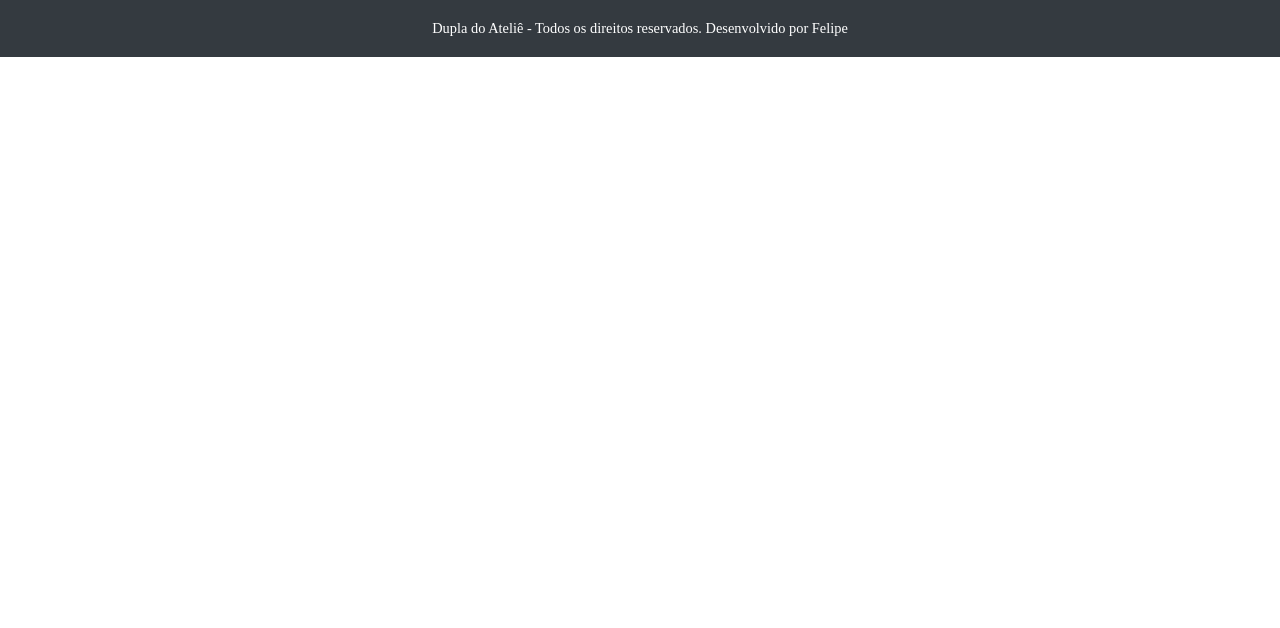
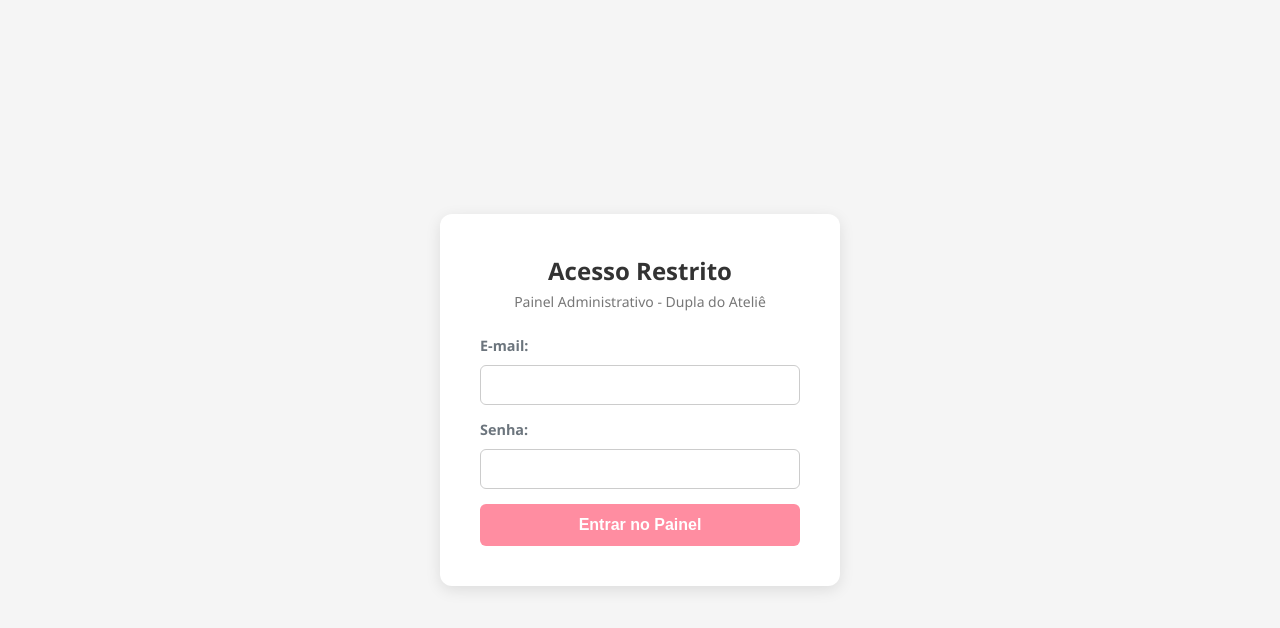
Before and after one commit to FelipeeAlves/site-amigurumi, a React (Vite) app in the folder site_front/: page /login in a window 1280 px wide. Shown: the top 628 px of the page. Built offline with nearby package versions, Linux system fonts and the light colour scheme.

Commit message:
Front-end: Criação da página de Login, componente RotaProtegida e botão de Logout no Admin

```diff
--- a/site_front/src/App.jsx
+++ b/site_front/src/App.jsx
@@ -2,37 +2,32 @@ import React from 'react';
 import { BrowserRouter as Router, Routes, Route } from 'react-router-dom';
 import Loja from './pages/Loja';
 import Admin from './pages/Admin';
-
+import Login from './pages/Login'; // 🆕 Importa a nova página de Login
+import RotaProtegida from './components/RotaProtegida'; // 🆕 Importa o segurança
 
 function App() {
   return (
     <Router>
       <Routes>
-        {/* Rota principal: quem acessa o site limpo vê a Loja */}
+        {/* Rota pública da Loja - Qualquer um acessa */}
         <Route path="/" element={<Loja />} />
 
-        {/* Rota admin: quem digita /admin acessa o painel de cadastro */}
-        <Route path="/admin" element={<Admin />} />
+        {/* Rota pública do Login */}
+        <Route path="/login" element={<Login />} />
+
+        {/* 🔒 ROTA PROTEGIDA DO ADMIN */}
+        {/* Reparou que o <Admin /> agora fica "dentro" da RotaProtegida? */}
+        <Route
+          path="/admin"
+          element={
+            <RotaProtegida>
+              <Admin />
+            </RotaProtegida>
+          }
+        />
       </Routes>
-
-      {/* O Rodapé pode ficar fixo aqui embaixo, aparecendo em todas as páginas */}
-      <footer style={styles.footer}>
-        <p> Dupla do Ateliê - Todos os direitos reservados. Desenvolvido por Felipe</p>
-      </footer>
     </Router>
   );
 }
 
-const styles = {
-  footer: {
-    textAlign: 'center',
-    padding: '20px',
-    backgroundColor: '#343a40',
-    color: 'white',
-    fontSize: '0.9rem',
-    width: '100%',
-    boxSizing: 'border-box'
-  }
-};
-
 export default App;
--- /dev/null
+++ b/site_front/src/components/RotaProtegida.jsx
@@ -0,0 +1,18 @@
+import React from 'react';
+import { Navigate } from 'react-router-dom';
+
+// Esse componente embrulha a página do Admin para protegê-la
+function RotaProtegida({ children }) {
+  // Verifica se existe um token salvo no navegador
+  const token = localStorage.getItem('token');
+
+  // Se NÃO houver token, redireciona na hora para a página de login
+  if (!token) {
+    return <Navigate to="/login" replace />;
+  }
+
+  // Se houver token, permite que o usuário acesse a página (children)
+  return children;
+}
+
+export default RotaProtegida;
--- a/site_front/src/pages/Admin.jsx
+++ b/site_front/src/pages/Admin.jsx
@@ -71,10 +71,20 @@ function Admin() {
     }
   };
 
+  const handleLogout = () => {
+    localStorage.removeItem('token');     // Apaga o crachá de acesso
+    localStorage.removeItem('adminNome'); // Apaga o nome salvo
+    window.location.href = '/login';      // Chuta de volta para o login
+  };
+
   return (
     <div className="admin-container">
       <header className="admin-header">
         <h1 className="admin-title">Painel de Controle</h1>
+        {/* 🚪 BOTÃO DE SAIR ADICIONADO AQUI */}
+      <button onClick={handleLogout} className="btn-logout">
+        Sair do Painel
+      </button>
         <p className="admin-subtitle">Gerencie os produtos e pedidos da Dupla do Ateliê</p>
       </header>
 
--- /dev/null
+++ b/site_front/src/pages/Login.jsx
@@ -0,0 +1,80 @@
+import React, { useState } from 'react';
+import { useNavigate } from 'react-router-dom';
+import '../styles/Login.css'; // Já vamos criar esse arquivo de estilo!
+
+function Login() {
+  const [email, setEmail] = useState('');
+  const [senha, setSenha] = useState('');
+  const [erro, setErro] = useState('');
+  const navigate = useNavigate();
+
+  const handleLogin = async (e) => {
+    e.preventDefault();
+    setErro(''); // Limpa erros antigos
+
+    try {
+      const resposta = await fetch('http://localhost:5000/api/auth/login', {
+        method: 'POST',
+        headers: { 'Content-Type': 'application/json' },
+        body: JSON.stringify({ email, senha }),
+      });
+
+      const dados = await resposta.json();
+
+      if (resposta.ok) {
+        // 🔥 SEGREDO: Salva o Token e o nome do Admin no navegador
+        localStorage.setItem('token', dados.token);
+        localStorage.setItem('adminNome', dados.usuario.nome);
+
+        alert(`👋 Bem-vindo(a), ${dados.usuario.nome}!`);
+
+        // Redireciona o usuário para a página do Admin
+        navigate('/admin');
+      } else {
+        // Mostra a mensagem de erro que veio do backend
+        setErro(dados.mensagem);
+      }
+    } catch (err) {
+      setErro('⚠️ Erro ao conectar com o servidor.');
+    }
+  };
+
+  return (
+    <div className="login-container">
+      <div className="login-card">
+        <h2 className="login-title">Acesso Restrito</h2>
+        <p className="login-subtitle">Painel Administrativo - Dupla do Ateliê</p>
+
+        {erro && <p className="login-erro">{erro}</p>}
+
+        <form onSubmit={handleLogin} className="login-form">
+          <div className="form-group">
+            <label>E-mail:</label>
+            <input
+              type="email"
+              value={email}
+              onChange={(e) => setEmail(e.target.value)}
+              className="form-input"
+              required
+            />
+          </div>
+
+          <div className="form-group">
+            <label>Senha:</label>
+            <input
+              type="password"
+              value={senha}
+              onChange={(e) => setSenha(e.target.value)}
+              className="form-input"
+              required
+            />
+          </div>
+
+          <button type="submit" className="btn-login">Entrar no Painel</button>
+        </form>
+      </div>
+    </div>
+  );
+}
+
+export default Login;
--- a/site_front/src/styles/Admin.css
+++ b/site_front/src/styles/Admin.css
@@ -147,3 +147,18 @@
 .btn-deletar:hover {
   background-color: #c82333;
 }
+
+.btn-logout {
+  background-color: #ea4335; /* Vermelho para indicar saída */
+  color: white;
+  border: none;
+  padding: 10px 20px;
+  border-radius: 6px;
+  font-weight: bold;
+  cursor: pointer;
+  transition: background 0.2s;
+}
+
+.btn-logout:hover {
+  background-color: #c5372b;
+}
--- /dev/null
+++ b/site_front/src/styles/Login.css
@@ -0,0 +1,71 @@
+.login-container {
+  display: flex;
+  justify-content: center;
+  align-items: center;
+  height: 100vh;
+  background-color: #f5f5f5;
+  font-family: 'Segoe UI', Tahoma, Geneva, Verdana, sans-serif;
+}
+
+.login-card {
+  background: white;
+  padding: 40px;
+  border-radius: 12px;
+  box-shadow: 0 4px 15px rgba(0, 0, 0, 0.1);
+  width: 100%;
+  max-width: 400px;
+  text-align: center;
+}
+
+.login-title {
+  color: #333;
+  margin-bottom: 5px;
+}
+
+.login-subtitle {
+  color: #777;
+  font-size: 14px;
+  margin-bottom: 25px;
+}
+
+.login-erro {
+  background-color: #ffeef0;
+  color: #ea4335;
+  padding: 10px;
+  border-radius: 6px;
+  font-size: 14px;
+  margin-bottom: 15px;
+  border: 1px solid #fdadb2;
+}
+
+.login-form {
+  text-align: left;
+}
+
+.form-input {
+  width: 100%;
+  padding: 10px;
+  margin-top: 5px;
+  margin-bottom: 15px;
+  border: 1px solid #ccc;
+  border-radius: 6px;
+  box-sizing: border-box;
+  font-size: 16px;
+}
+
+.btn-login {
+  width: 100%;
+  padding: 12px;
+  background-color: #ff8da1; /* Cor rosa fofa combinando com amigurumi */
+  color: white;
+  border: none;
+  border-radius: 6px;
+  font-size: 16px;
+  font-weight: bold;
+  cursor: pointer;
+  transition: background 0.2s;
+}
+
+.btn-login:hover {
+  background-color: #e57b8e;
+}
```
